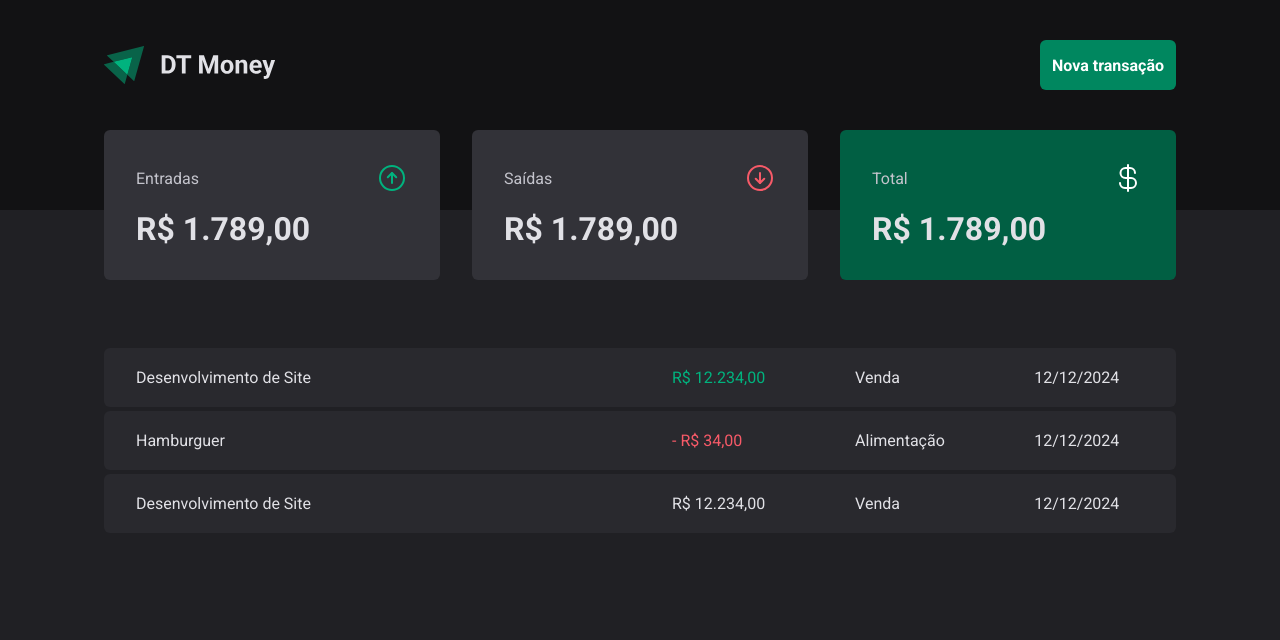
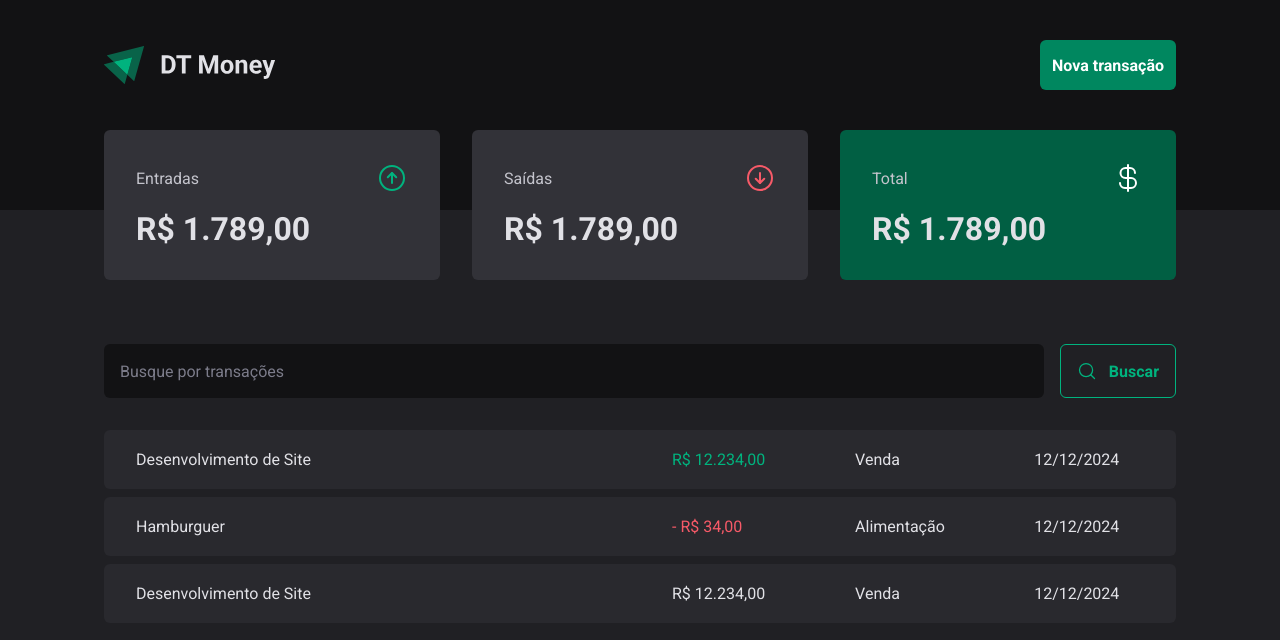
Before and after one commit to EmanuelQuintino/DT-Money-Ignite, a React (Vite) app: page / in a window 1280 px wide. Shown: the top 640 px of the page. Built offline with nearby package versions, Linux system fonts and the light colour scheme.

Commit message:
add search form

```diff
--- /dev/null
+++ b/src/pages/Transactions/components/SearchForms/index.tsx
@@ -0,0 +1,14 @@
+import { MagnifyingGlass } from "phosphor-react";
+import { SearchFormContainer } from "./style";
+
+export function SearchForm() {
+  return (
+    <SearchFormContainer>
+      <input type="text" placeholder="Busque por transações" />
+      <button type="submit">
+        <MagnifyingGlass size={20} />
+        Buscar
+      </button>
+    </SearchFormContainer>
+  );
+}
--- /dev/null
+++ b/src/pages/Transactions/components/SearchForms/style.ts
@@ -0,0 +1,38 @@
+import styled from "styled-components";
+
+export const SearchFormContainer = styled.form`
+  display: flex;
+  gap: 1.6rem;
+
+  input {
+    flex: 1;
+    border-radius: 0.6rem;
+    border: 0;
+    background: ${({ theme }) => theme["gray-900"]};
+    color: ${({ theme }) => theme["gray-300"]};
+    padding: 1.6rem;
+
+    &::placeholder {
+      color: ${({ theme }) => theme["gray-500"]};
+    }
+  }
+
+  button {
+    display: flex;
+    align-items: center;
+    gap: 1.2rem;
+    padding: 1.6rem;
+    background: transparent;
+    border: 1px solid ${({ theme }) => theme["green-300"]};
+    color: ${({ theme }) => theme["green-300"]};
+    font-weight: bold;
+    border-radius: 0.6rem;
+
+    &:hover {
+      background: ${({ theme }) => theme["green-500"]};
+      border: 1px solid ${({ theme }) => theme["green-500"]};
+      color: ${({ theme }) => theme["white"]};
+      transition: background 200ms, border 200ms, color 200ms;
+    }
+  }
+`;
--- a/src/pages/Transactions/index.tsx
+++ b/src/pages/Transactions/index.tsx
@@ -1,5 +1,6 @@
 import { Header } from "../../components/Header";
 import { Summary } from "../../components/Summary";
+import { SearchForm } from "./components/SearchForms";
 import {
   Container,
   PriceHighlight,
@@ -14,6 +15,8 @@ export function Transactions() {
       <Summary />
 
       <TransactionsContainer>
+        <SearchForm />
+
         <TransactionsTable>
           <tbody>
             <tr>
--- a/src/pages/Transactions/style.ts
+++ b/src/pages/Transactions/style.ts
@@ -12,7 +12,7 @@ export const TransactionsContainer = styled.main`
 export const TransactionsTable = styled.table`
   width: 100%;
   border-collapse: separate;
-  border-spacing: 0 0.4rem;
+  border-spacing: 0 0.8rem;
   margin-top: 2.4rem;
 
   td {
```
